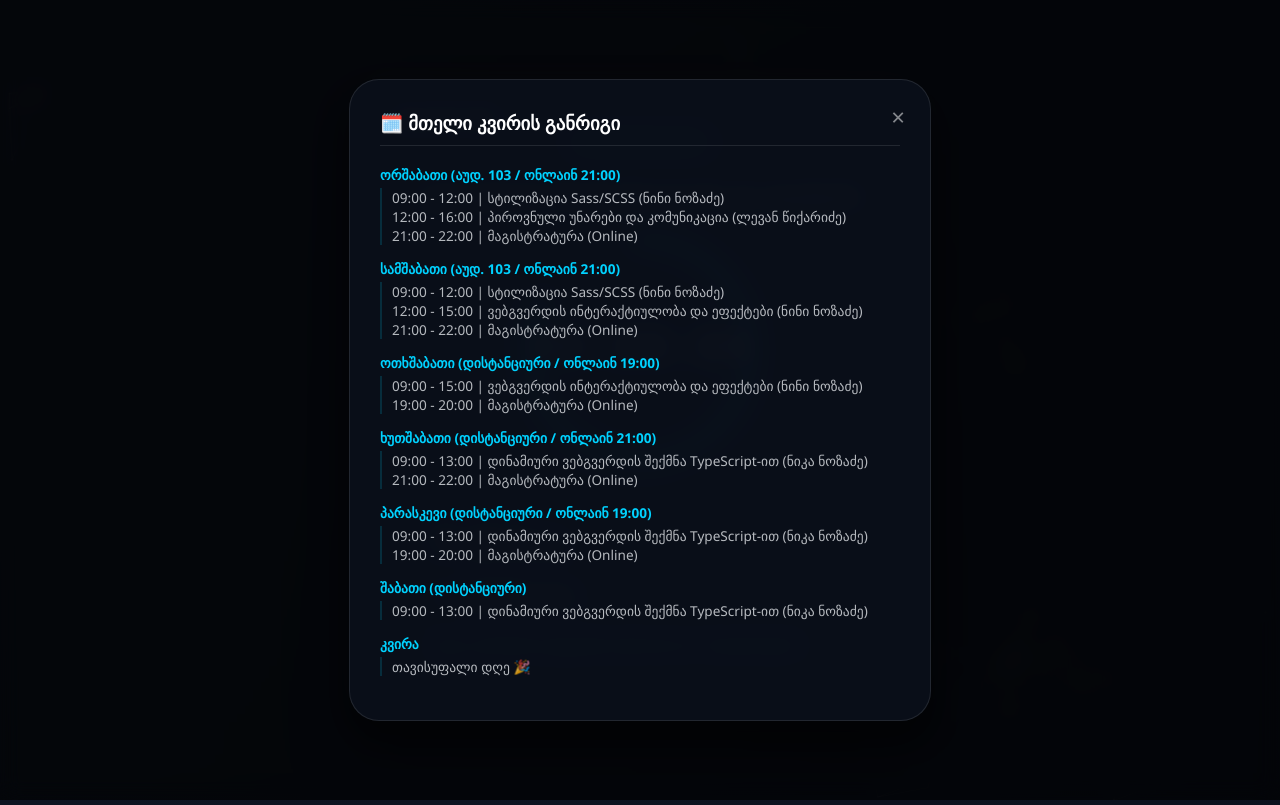
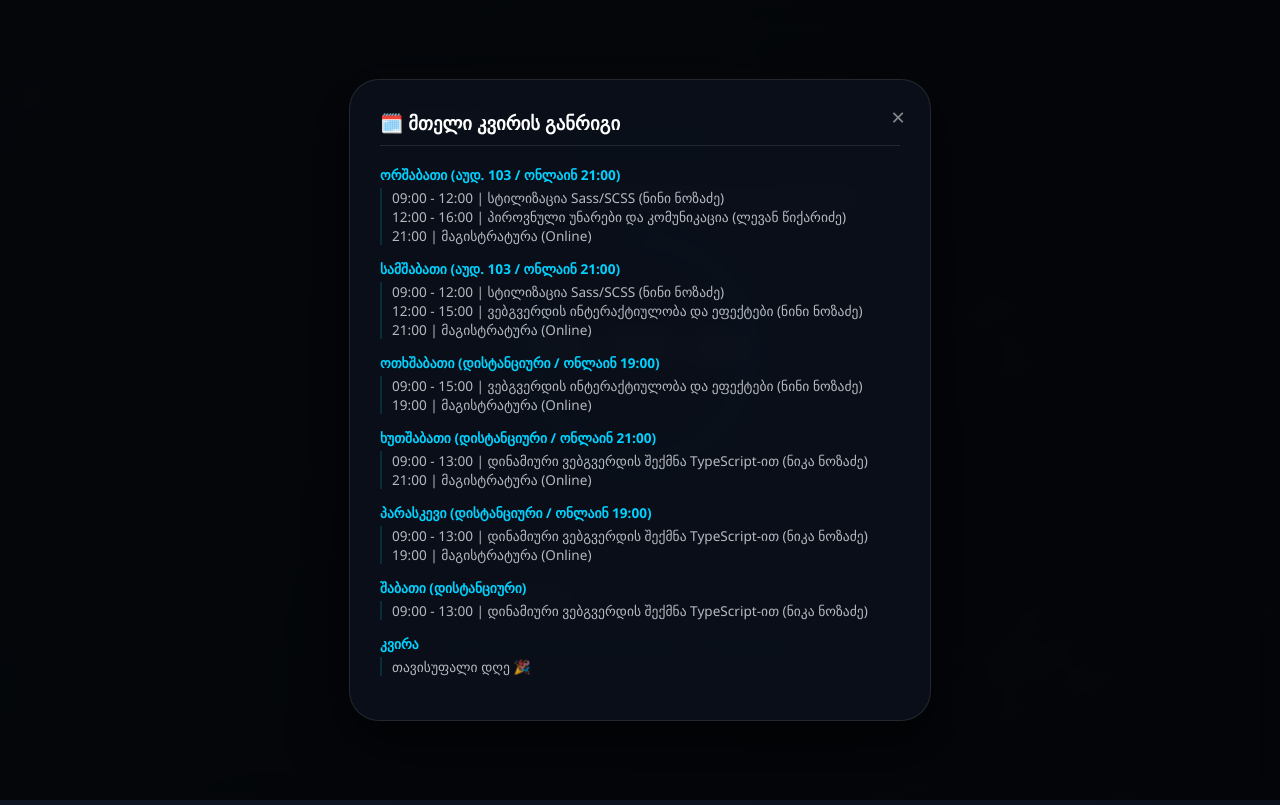
Before and after one commit to niksyarg/ganrigi, a plain HTML site: page index.html in a window 1280 px wide. Both pictures are taken after a click on the element "📅 კვირის გეგმა". Drawn offline with nearby package versions, Linux system fonts and the light colour scheme.

Commit message:
Fix time format for classes in index.html

```diff
--- a/index.html
+++ b/index.html
@@ -237,7 +237,7 @@
                 <div class="day-items">
                     09:00 - 12:00 | სტილიზაცია Sass/SCSS (ნინი ნოზაძე)<br>
                     12:00 - 16:00 | პიროვნული უნარები და კომუნიკაცია (ლევან წიქარიძე)<br>
-                    21:00 - 22:00 | მაგისტრატურა (Online)
+                    21:00 | მაგისტრატურა (Online)
                 </div>
             </div>
             <div class="day-block">
@@ -245,28 +245,28 @@
                 <div class="day-items">
                     09:00 - 12:00 | სტილიზაცია Sass/SCSS (ნინი ნოზაძე)<br>
                     12:00 - 15:00 | ვებგვერდის ინტერაქტიულობა და ეფექტები (ნინი ნოზაძე)<br>
-                    21:00 - 22:00 | მაგისტრატურა (Online)
+                    21:00 | მაგისტრატურა (Online)
                 </div>
             </div>
             <div class="day-block">
                 <div class="day-title">ოთხშაბათი (დისტანციური / ონლაინ 19:00)</div>
                 <div class="day-items">
                     09:00 - 15:00 | ვებგვერდის ინტერაქტიულობა და ეფექტები (ნინი ნოზაძე)<br>
-                    19:00 - 20:00 | მაგისტრატურა (Online)
+                    19:00  | მაგისტრატურა (Online)
                 </div>
             </div>
             <div class="day-block">
                 <div class="day-title">ხუთშაბათი (დისტანციური / ონლაინ 21:00)</div>
                 <div class="day-items">
                     09:00 - 13:00 | დინამიური ვებგვერდის შექმნა TypeScript-ით (ნიკა ნოზაძე)<br>
-                    21:00 - 22:00 | მაგისტრატურა (Online)
+                    21:00  | მაგისტრატურა (Online)
                 </div>
             </div>
             <div class="day-block">
                 <div class="day-title">პარასკევი (დისტანციური / ონლაინ 19:00)</div>
                 <div class="day-items">
                     09:00 - 13:00 | დინამიური ვებგვერდის შექმნა TypeScript-ით (ნიკა ნოზაძე)<br>
-                    19:00 - 20:00 | მაგისტრატურა (Online)
+                    19:00 | მაგისტრატურა (Online)
                 </div>
             </div>
             <div class="day-block">
```
